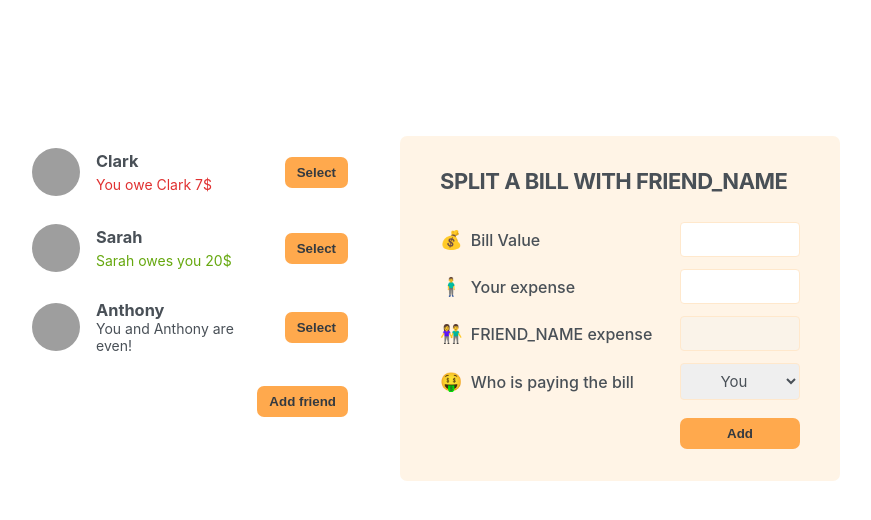
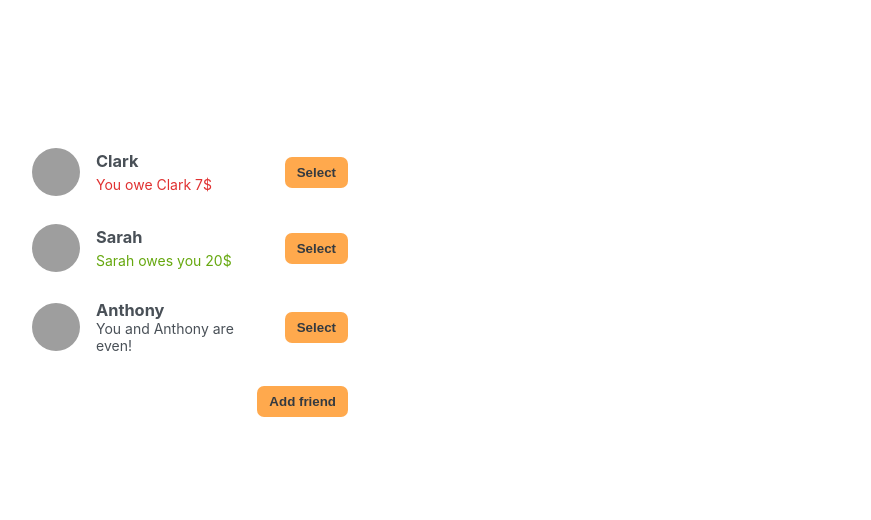
Before and after one commit to MagnoDutra/react-eat-n-split, a React (Create React App) app: page / in a window 1280 px wide. Shown: the top 520 px of the page, without its empty margins (210-1081 px from the left). Built offline with nearby package versions, Linux system fonts and the light colour scheme; grey boxes are pictures that could not be loaded.

Commit message:
100 - selecting a friend

```diff
--- a/src/App.js
+++ b/src/App.js
@@ -24,6 +24,7 @@
 export default function App() {
   const [friends, setFriends] = useState(initialFriends);
   const [showAddFriend, setShowAddFriend] = useState(false);
+  const [selectedFriend, setSelectedFriend] = useState(null);
 
   function handleAddFriend(newFriend) {
     setFriends((friends) => [...friends, newFriend]);
@@ -34,33 +35,51 @@
     setShowAddFriend((showAddFriend) => !showAddFriend);
   }
 
+  function handleSelectFriend(friend) {
+    setSelectedFriend(friend);
+    setShowAddFriend(false);
+  }
+
   return (
     <div className="app">
       <div className="sidebar">
-        <FriendsList friends={friends} />
+        <FriendsList
+          friends={friends}
+          selectedFriend={selectedFriend}
+          onSelectFriend={handleSelectFriend}
+        />
+
         {showAddFriend && <FormAddFriend onAddFriend={handleAddFriend} />}
+
         <Button onClick={handleShowAddFriend}>
           {showAddFriend ? "Close" : "Add friend"}
         </Button>
       </div>
-      <FormSplitBill />
+
+      {selectedFriend && <FormSplitBill friend={selectedFriend} />}
     </div>
   );
 }
 
-function FriendsList({ friends }) {
+function FriendsList({ friends, onSelectFriend, selectedFriend }) {
   return (
     <ul>
       {friends.map((friend) => (
-        <Friend friend={friend} key={friend.id} />
+        <Friend
+          friend={friend}
+          key={friend.id}
+          onSelectFriend={onSelectFriend}
+          selectedFriend={selectedFriend}
+        />
       ))}
     </ul>
   );
 }
 
-function Friend({ friend }) {
+function Friend({ friend, onSelectFriend, selectedFriend }) {
+  const isSelected = selectedFriend?.id === friend.id;
   return (
-    <li>
+    <li className={isSelected ? "selected" : ""}>
       <img src={friend.image} alt={friend.name}></img>
       <h3>{friend.name}</h3>
 
@@ -75,7 +94,9 @@
         </p>
       )}
       {friend.balance === 0 && <p>You and {friend.name} are even!</p>}
-      <Button>Select</Button>
+      <Button onClick={() => onSelectFriend(isSelected ? null : friend)}>
+        {isSelected ? "Close" : "Select"}
+      </Button>
     </li>
   );
 }
@@ -132,10 +153,10 @@
   );
 }
 
-function FormSplitBill() {
+function FormSplitBill({ friend }) {
   return (
     <form className="form-split-bill">
-      <h2>Split a bill with FRIEND_NAME</h2>
+      <h2>Split a bill with {friend.name}</h2>
 
       <label>💰 Bill Value</label>
       <input type="text" />
@@ -143,13 +164,13 @@
       <label>🧍‍♂️ Your expense</label>
       <input type="text" />
 
-      <label>👫 FRIEND_NAME expense</label>
+      <label>👫 {friend.name}'s expense</label>
       <input type="text" disabled />
 
       <label>🤑 Who is paying the bill</label>
       <select>
         <option value="user">You</option>
-        <option value="friend">FRIEND_NAME</option>
+        <option value="friend">{friend.name}</option>
       </select>
       <Button>Add</Button>
     </form>
```
